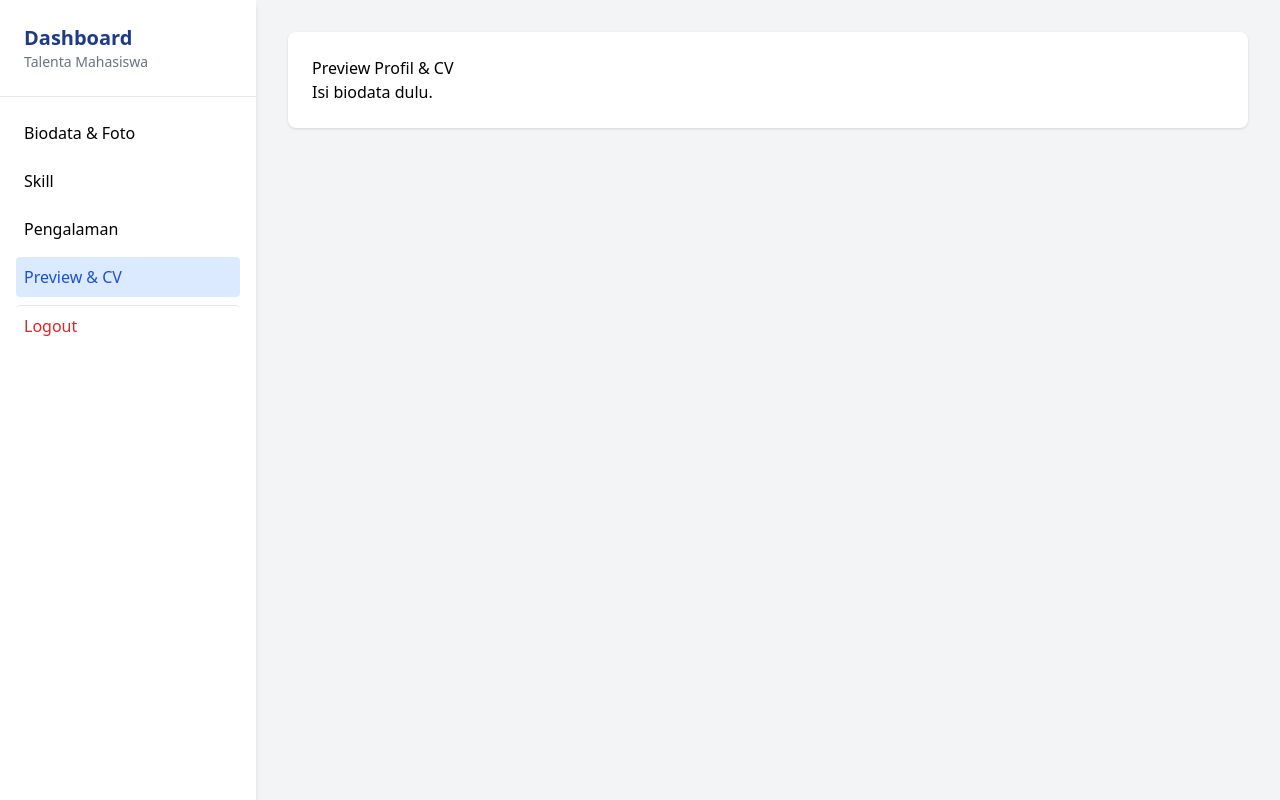
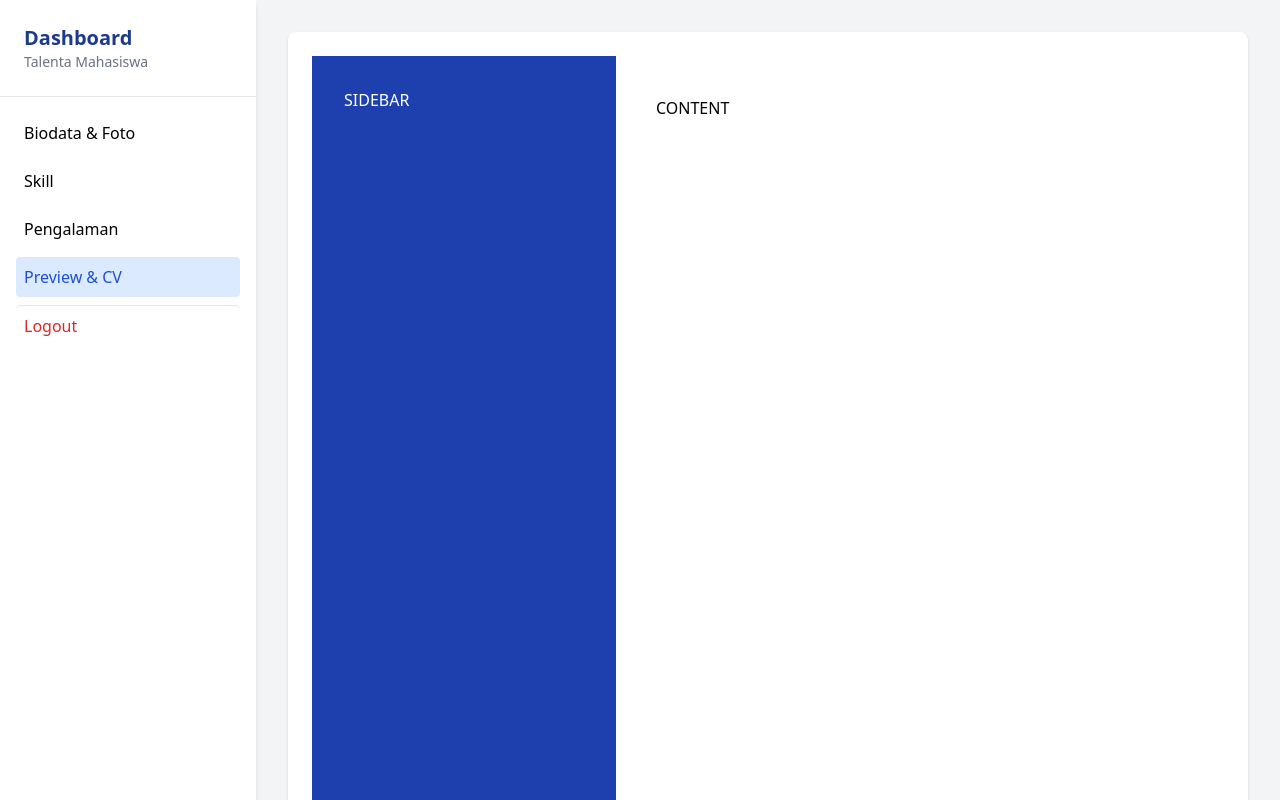
Before and after one commit to mezuuu/Aplikasi-Talenta-Mahasiswa-CV-Builder, a React app in the folder frontend/: page /dashboard in a window 1280 px wide. Both pictures are taken after a click on the button "Preview & CV". Shown: the top 800 px of the page. Built offline with nearby package versions, Linux system fonts and the light colour scheme; no server answers; the HTML template or start-up script is replaced by a standard one.

Commit message:
commit 2: add CVDocument layout

```diff
--- a/frontend/src/components/dashboard/Preview.jsx
+++ b/frontend/src/components/dashboard/Preview.jsx
@@ -1,10 +1,19 @@
-import React from "react";
+import React, { useRef } from "react";
+
+const CVDocument = React.forwardRef((props, ref) => (
+  <div ref={ref}>
+    <div className="grid grid-cols-12 min-h-[1120px]">
+      <div className="col-span-4 bg-blue-800 text-white p-8">
+        SIDEBAR
+      </div>
+      <div className="col-span-8 p-10">
+        CONTENT
+      </div>
+    </div>
+  </div>
+));
 
 export default function Preview() {
-  return (
-    <div>
-      <h2>Preview Profil & CV</h2>
-      <p>Isi biodata dulu.</p>
-    </div>
-  );
+  const componentRef = useRef();
+  return <CVDocument ref={componentRef} />;
 }
```
